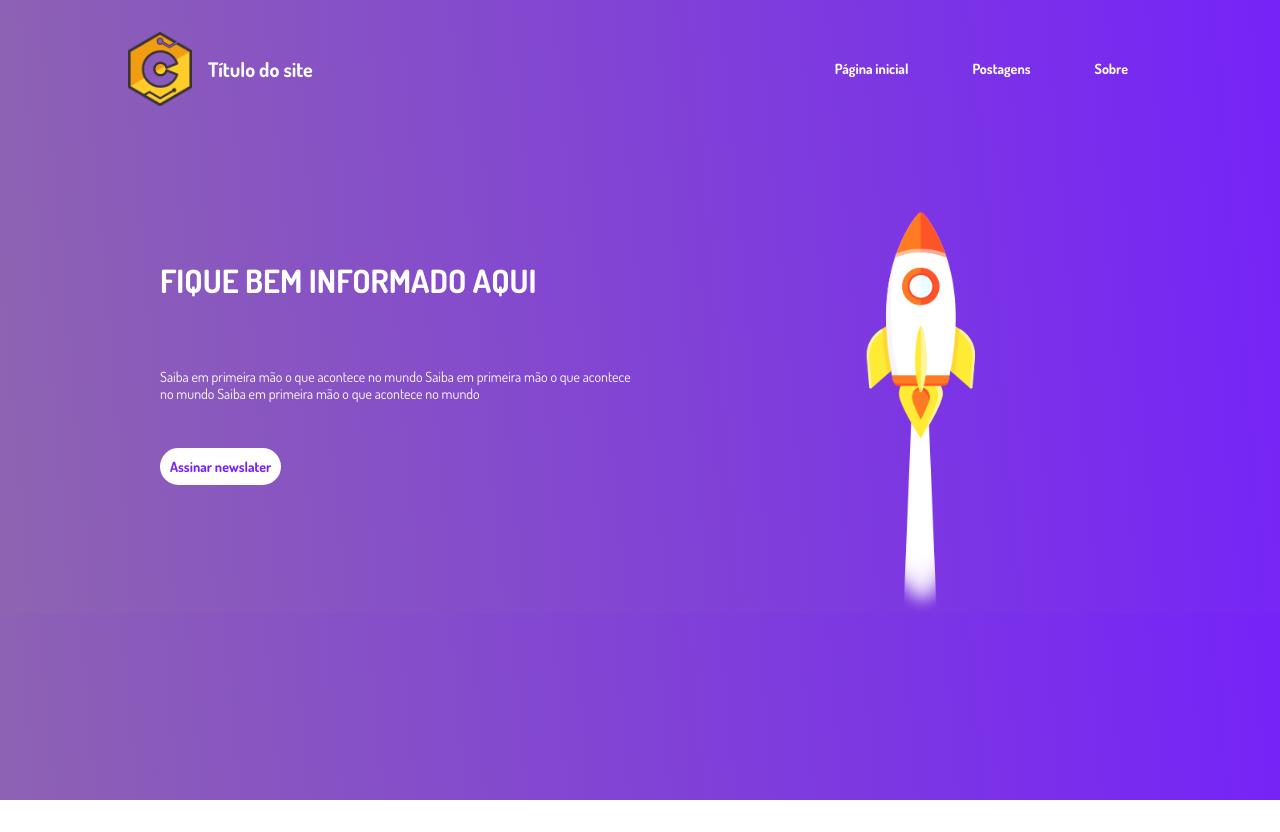
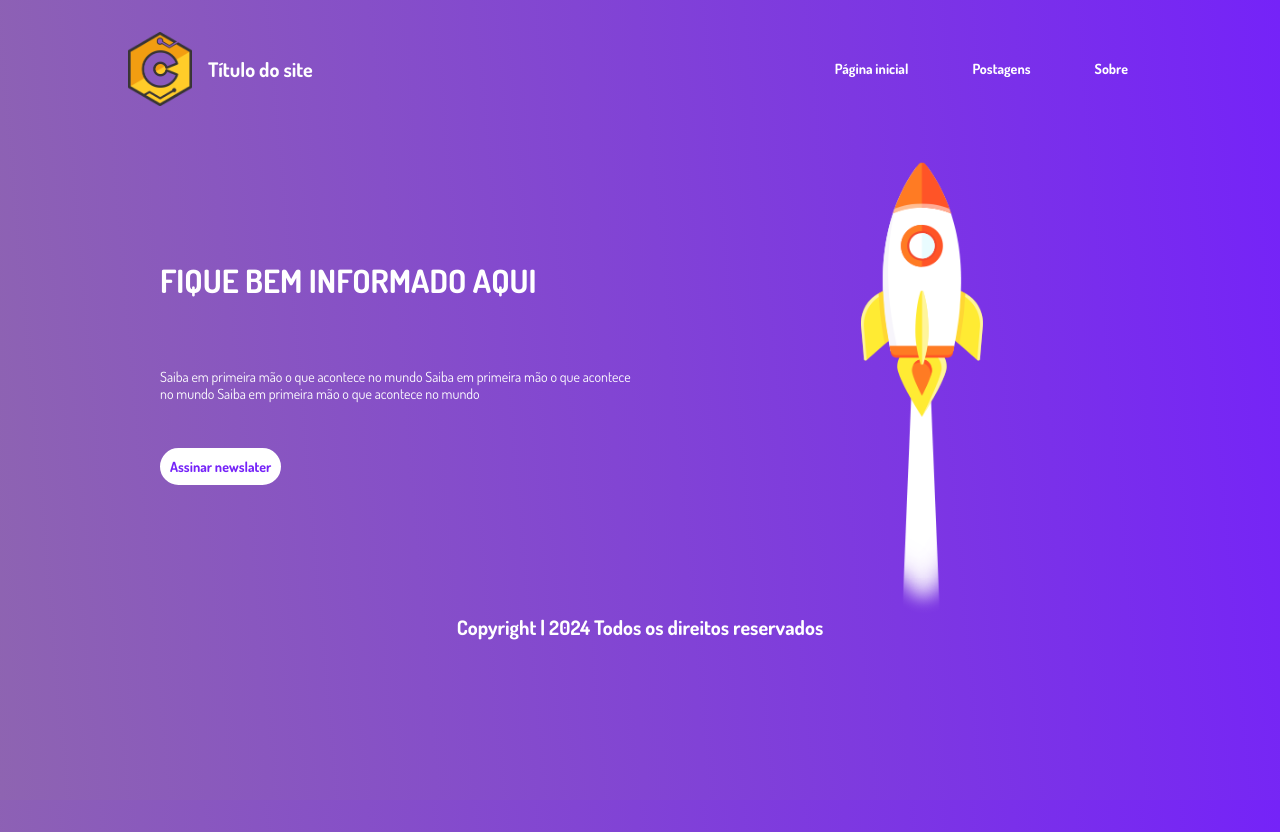
Before and after one commit to leandrogwn/desafio-angular, an Angular app: page / in a window 1280 px wide. Before the commit the page ends 800 px from the top, so only its background shows below. Built offline with nearby package versions, Linux system fonts and the light colour scheme.

Commit message:
feet: Inclusão de footer e estilizações.

```diff
--- a/src/app/app.module.ts
+++ b/src/app/app.module.ts
@@ -5,12 +5,14 @@ import { AppRoutingModule } from './app-routing.module';
 import { AppComponent } from './app.component';
 import { SidebarComponent } from './component/sidebar/sidebar.component';
 import { InicialComponent } from './component/pagina/inicial/inicial.component';
+import { FooterComponent } from './component/footer/footer.component';
 
 @NgModule({
   declarations: [
     AppComponent,
     SidebarComponent,
-    InicialComponent
+    InicialComponent,
+    FooterComponent
   ],
   imports: [
     BrowserModule,
--- /dev/null
+++ b/src/app/component/footer/footer.component.css
@@ -0,0 +1,5 @@
+.container {
+    height: 64px;
+    margin-top: auto;
+    text-align: center;
+}
--- /dev/null
+++ b/src/app/component/footer/footer.component.html
@@ -0,0 +1,3 @@
+  <div class="container title">
+      Copyright | 2024 Todos os direitos reservados
+  </div>
--- /dev/null
+++ b/src/app/component/footer/footer.component.ts
@@ -0,0 +1,15 @@
+import { Component, OnInit } from '@angular/core';
+
+@Component({
+  selector: 'app-footer',
+  templateUrl: './footer.component.html',
+  styleUrls: ['./footer.component.css']
+})
+export class FooterComponent implements OnInit {
+
+  constructor() { }
+
+  ngOnInit() {
+  }
+
+}
--- a/src/app/component/pagina/inicial/inicial.component.css
+++ b/src/app/component/pagina/inicial/inicial.component.css
@@ -21,5 +21,5 @@
 }
 
 .images img{
-    height: 80%;
+    height: 90%;
 }
--- a/src/app/component/pagina/inicial/inicial.component.html
+++ b/src/app/component/pagina/inicial/inicial.component.html
@@ -8,3 +8,4 @@
     <img src="assets/images/logo/foguete.png" alt="Imagem foguete">
   </div>
 </div>
+<app-footer></app-footer>
--- a/src/styles.css
+++ b/src/styles.css
@@ -1,8 +1,16 @@
 /* You can add global styles to this file, and also import other style files */
+
+html{
+    height: 100%;
+    min-height: 100%;
+}
 
 body{
     background-image: linear-gradient(85deg, #8e64b1, #7523f8);
     margin: 32px 10% 0 10%;
+    display: flex;
+    flex-direction: column;
+    min-height: 100%;
 }
 
 @font-face {
```
Also changed, not shown: 1 other file (tests, documents, lock files or other folders).
